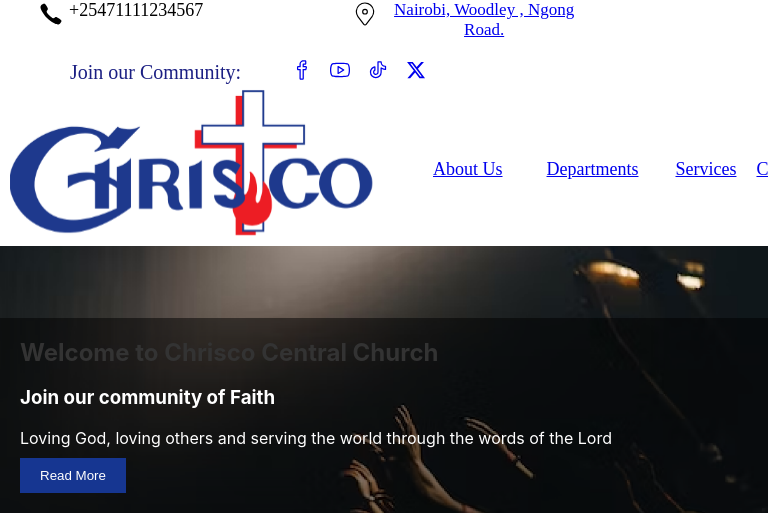
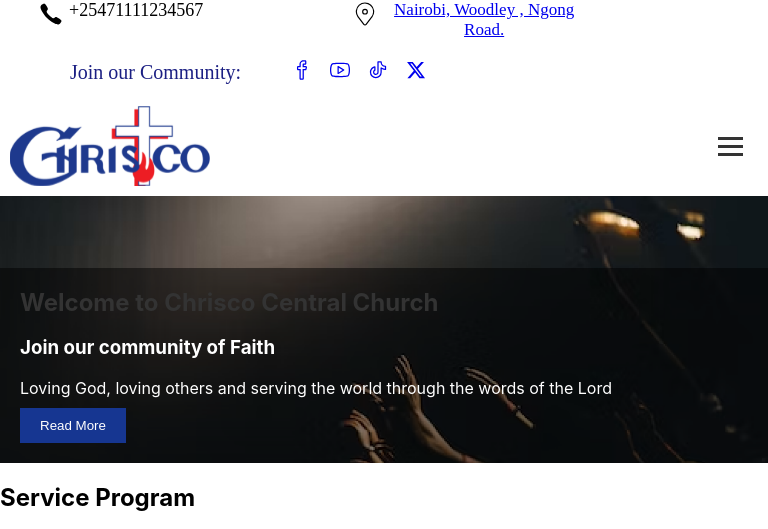
Before and after one commit to dicksonguantai/chrisco-church-frontend, a React (Create React App) app in the folder client/: page / in a window 768 px wide. Shown: the top 529 px of the page. Built offline with nearby package versions, Linux system fonts and the light colour scheme; no server answers; a web font is replaced by a local one.

Commit message:
responsive nav bar

```diff
--- a/client/src/components/BlogCard.js
+++ b/client/src/components/BlogCard.js
@@ -1,8 +1,12 @@
-
-
 import { Card,Button } from 'flowbite-react';
+import { useNavigate } from 'react-router-dom';
 
 function BlogCard() {
+  const navigate = useNavigate()
+  const handleReadMore = () =>{
+    navigate('/blog')
+
+  }
   return (
     <Card
       className="max-w-sm blog-card"
@@ -15,7 +19,7 @@ function BlogCard() {
       <p className="font-normal text-gray-700 dark:text-gray-400">
         Here are the biggest enterprise technology acquisitions of 2021 so far, in reverse chronological order.
       </p>
-      <Button className='read-more'>
+      <Button className='read-more' onClick={handleReadMore}>
         Read more
         <svg className="-mr-1 ml-2 h-4 w-4" fill="currentColor" viewBox="0 0 20 20" xmlns="http://www.w3.org/2000/svg">
           <path
--- a/client/src/components/Blogs.js
+++ b/client/src/components/Blogs.js
@@ -1,9 +1,12 @@
 import React from 'react';
 import BlogCard from './BlogCard';
 import Header from './Header'
+import Footer from './Footer'
 import './blogs.css'
 
 function Blogs() {
+
+
   return (
     <>
     <Header/>
@@ -17,6 +20,7 @@ function Blogs() {
     <BlogCard/>
     <BlogCard/>
     </div>
+    <Footer/>
     </>
 
   );
--- a/client/src/components/Header.css
+++ b/client/src/components/Header.css
@@ -132,6 +132,10 @@
     color: #000;
     font-family: "Mukta Malar";
   }
+  @media screen and (min-width: 768px) {
+  nav {
+    display: none;
+  }}
   @media screen and (max-width: 1025px) {
     .frame-parent {
       flex-wrap: wrap;
@@ -154,3 +158,81 @@
       flex-wrap: wrap;
     }
 }
+
+.menu-icon {
+  display: none;
+}
+
+.menu-icon span {
+  display: block;
+  width: 25px;
+  height: 3px;
+  background-color: #333;
+  margin: 5px;
+  transition: transform 0.4s, opacity 0.4s;
+}
+
+.menu-icon.open span:nth-child(1) {
+  transform: rotate(-45deg) translate(-5px, 6px);
+}
+
+.menu-icon.open span:nth-child(2) {
+  opacity: 0;
+}
+
+.menu-icon.open span:nth-child(3) {
+  transform: rotate(45deg) translate(-5px, -6px);
+}
+.sm-buttons{
+  margin-bottom: 10px;
+
+}
+@media screen and (max-width: 768px) {
+  .navbar {
+    display: flex;
+    width: 100%;
+    align-items: center;
+    justify-content: center;
+    flex-direction: column;
+    position: absolute;
+    background-color: #ffffff;
+    top: calc(90% + 50px); /* Adjust the distance below the menu icon */
+    left: 0;
+    z-index: 100;
+    padding: 10px;
+    box-shadow: 0px 0px 10px rgba(0, 0, 0, 0.1); /* Optional: Add shadow for better visibility */
+    transition: opacity 0.3s, visibility 0.3s;
+    opacity: 0;
+    visibility: hidden;
+  }
+
+  .navbar ul {
+    list-style: none;
+    padding: 0;
+    margin: 0;
+  }
+  .navbar ul li {
+    margin-bottom: 10px;
+  }
+  .navbar ul li a {
+    text-decoration: none;
+    color: #333;
+  }
+  .navbar ul li:last-child {
+    margin-bottom: 0;
+  }
+  .menu-icon {
+    display: block;
+    cursor: pointer;
+  }
+  .navbar.open {
+    display: block;
+    opacity: 1;
+    visibility: visible;
+
+  }
+  .nav-link-krgcjpg-parent{
+    margin-top: 20px;
+  }
+
+}
--- a/client/src/components/Header.js
+++ b/client/src/components/Header.js
@@ -5,10 +5,10 @@ import { CiLocationOn } from "react-icons/ci";
 import { SlSocialFacebook,SlSocialYoutube } from "react-icons/sl";
 import { PiTiktokLogo } from "react-icons/pi";
 import { FaXTwitter } from "react-icons/fa6";
-
 import Navbar from "./Navbar";
 
 const HomePage = () => {
+
   return (
     <div className="home-page">
       <div className="home-page-inner">
@@ -44,11 +44,10 @@ const HomePage = () => {
             <FaXTwitter />
             </a>
 
-
           </div>
         </div>
       </div>
-      <Navbar/>
+      <Navbar />
     </div>
   );
 };
--- a/client/src/components/Navbar.css
+++ b/client/src/components/Navbar.css
@@ -1,6 +1,6 @@
 .nav-link-krgcjpg {
-    height: 150px;
-    width: 363px;
+    height: 80px;
+    width: 200px;
     position: relative;
     overflow: hidden;
     flex-shrink: 0;
@@ -151,10 +151,9 @@
     text-align: left;
   }
   @media screen and (max-width: 768px) {
-    .nav-list{
+
+    .give-button-wrapper{
       display: none;
+    }
 
     }
-
-
-    }
--- a/client/src/components/Navbar.js
+++ b/client/src/components/Navbar.js
@@ -1,7 +1,13 @@
 import "./Navbar.css";
 import {Link} from 'react-router-dom'
+import { useState } from "react";
 
 const Navbar = () => {
+  const [isMenuOpen, setIsMenuOpen] = useState(true);
+
+  const toggleMenu = () => {
+    setIsMenuOpen(!isMenuOpen);
+  };
   return (
     <header className="nav-link-krgcjpg-parent">
       <img
@@ -10,7 +16,27 @@ const Navbar = () => {
         alt=""
         src="./logo.svg"
       />
+      <div className="menu-icon" onClick={toggleMenu}>
+              <span></span>
+              <span></span>
+               <span></span>
+            </div>
+      <nav className={`${isMenuOpen ? 'open navbar' : ''}`}>
+      <ul>
+        <li><Link to="/">Home</Link></li>
+        <li><Link to="/about-us">About Us</Link></li>
+        <li><Link to="/departments">Departments</Link></li>
+        <li><Link to="/services">Services</Link></li>
+        <li><Link to="/contact-us">Contact Us</Link></li>
+        <button className="give login-text nav-container sm-buttons">
+            <b className="login">Give</b>
+          </button>
 
+          <button className="nav-container sm-buttons">
+            <b className="login">Login</b>
+          </button>
+      </ul>
+    </nav>
       <div className="give-button-wrapper">
         <div className="give-button">
           <div className="nav-item-link">
--- a/client/src/components/Spotify.js
+++ b/client/src/components/Spotify.js
@@ -10,11 +10,11 @@ const handleViewMoreClick = () => {
     <div className=''>
     <div class="row-heading events-row flex align-items-center">
         <div class="col-md-4">
-            <h3 class="news-events-h3">We are on Spotify</h3>
+            <h3 className="news-events-h3">We are on Spotify</h3>
         </div>
         <div class="col-md-4">
             <div class="view-more">
-            <button type="button" class="btn btn-view-more" onClick={handleViewMoreClick} >View More<i className=" btn-view-more ti-angle-double-right"><BsChevronDoubleRight /></i></button>
+            <button type="button" className="btn btn-view-more" onClick={handleViewMoreClick} >View More<i className=" btn-view-more ti-angle-double-right"><BsChevronDoubleRight /></i></button>
             </div>
         </div>
     </div>
```
